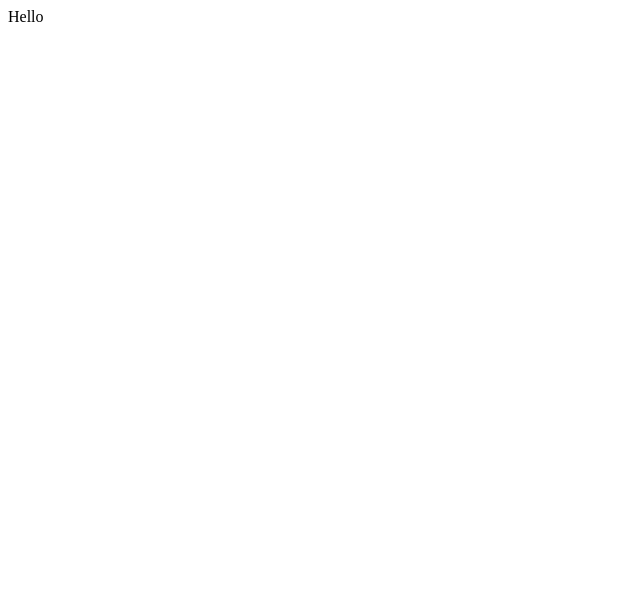
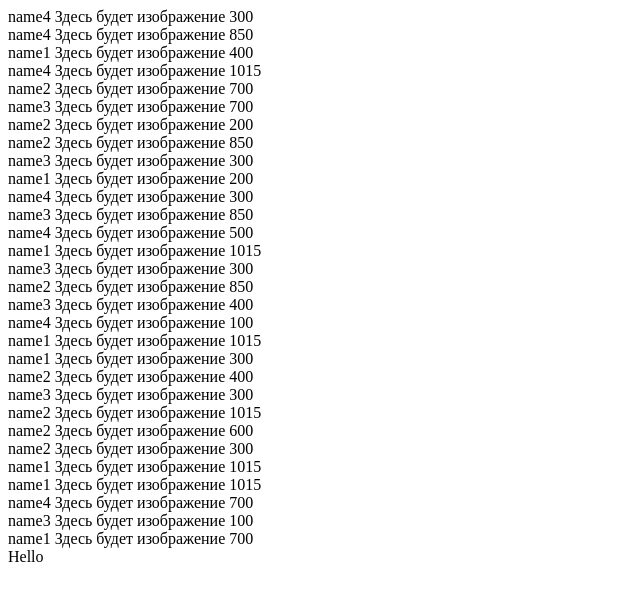
Before and after one commit to bashkirtcev-leonid/test_showcase, a Vue app: page / in a window 1280 px wide. Shown: the top 600 px of the page, without its empty margins (0-640 px from the left). Built offline with nearby package versions, Linux system fonts and the light colour scheme.

Commit message:
Base implement scene list of product

```diff
--- a/components/App.vue
+++ b/components/App.vue
@@ -9,7 +9,9 @@
 import ProductList from './ProductList.vue'
 
 export default {
-	components: { ProductList },
+	components: {
+		ProductList
+	},
 	data() {
 		return {
 			msg: 'Hello'
--- a/components/ProductItem.vue
+++ b/components/ProductItem.vue
@@ -0,0 +1,19 @@
+<template>
+	<div>
+		<span>
+			{{product.name}}
+		</span>
+		<span>
+			Здесь будет изображение
+		</span>
+		<span>
+			{{product.price}}
+		</span>
+	</div>
+</template>
+
+<script>
+export default {
+	props: ['product']
+}
+</script>
--- a/components/ProductList.vue
+++ b/components/ProductList.vue
@@ -1,6 +1,9 @@
 <template>
 	<div>
-
+		<ProductItem
+			v-for="product in products"
+			v-bind:key="product.id"
+			v-bind:product="product"/>
 	</div>
 </template>
 
@@ -10,6 +13,9 @@ import { mapState } from 'vuex'
 import ProductItem from './ProductItem.vue';
 
 export default {
+	components: {
+		ProductItem
+	},
 	computed: mapState({
 		products: state => state.products
 	}),
```
